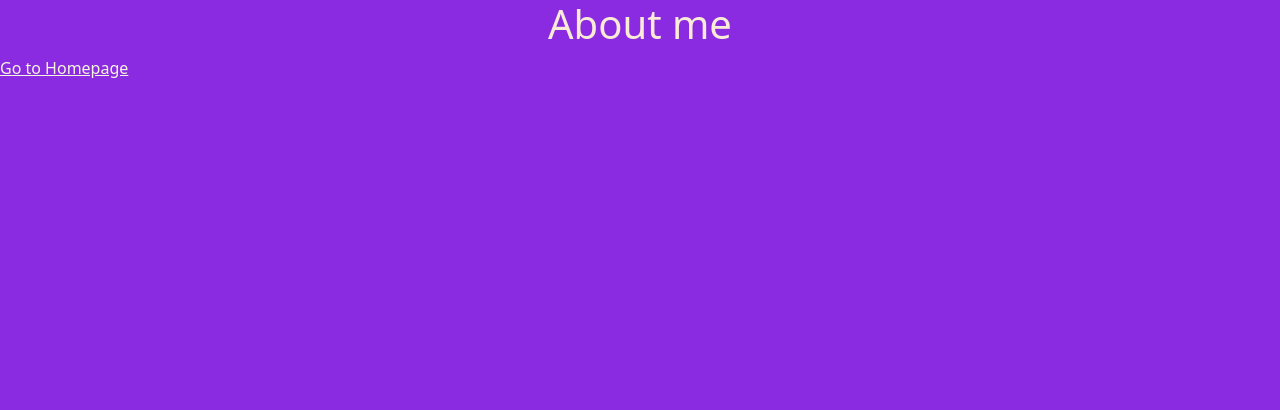
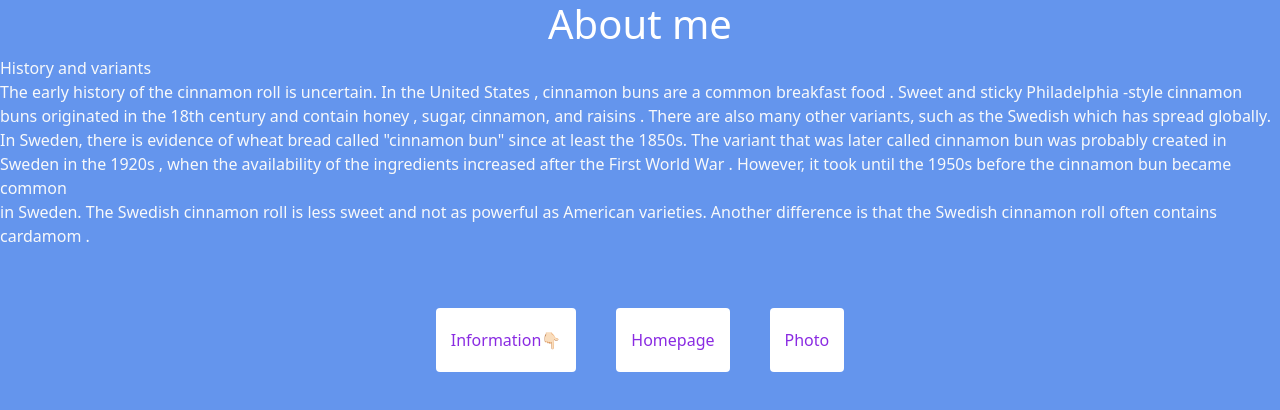
Before and after one commit to Nikavi/multiple-pagest-static-website, a plain HTML site: page about.html in a window 1280 px wide. Drawn offline with nearby package versions, Linux system fonts and the light colour scheme.

Commit message:
Add more pages and discriptions

```diff
--- a/about.html
+++ b/about.html
@@ -18,7 +18,29 @@
 
 <body>
   <h1>About me</h1>
-  <a href="/">Go to Homepage</a>
+  <p class="text-light">
+    History and variants
+    <br />
+    The early history of the cinnamon roll is uncertain. In the United States , cinnamon buns are a common breakfast
+    food .
+    Sweet and sticky Philadelphia -style cinnamon buns originated in the 18th century and contain honey , sugar,
+    cinnamon,
+    and raisins . There are also many other variants, such as the Swedish which has spread globally.
+    <br />
+    In Sweden, there is evidence of wheat bread called "cinnamon bun" since at least the 1850s. The variant that
+    was later called cinnamon bun was probably created in Sweden in the 1920s , when the availability of the
+    ingredients increased after the First World War . However, it took until the 1950s before the cinnamon bun became
+    common
+    <br />
+    in Sweden. The Swedish cinnamon roll is less sweet and not as powerful as American varieties. Another difference
+    is that the Swedish cinnamon roll often contains cardamom .
+  </p>
+  <br />
+  <div class="navigation-links mb-5 d-flex justify-content-center">
+    <a href="/about.html">Information👇🏻</a>
+    <a href="/">Homepage</a>
+    <a href="/photo.html">Photo</a>
+  </div>
 </body>
 
 </html>
--- a/styles/style.css
+++ b/styles/style.css
@@ -1,13 +1,22 @@
 body {
-    background-color: blueviolet;
+  background-color: cornflowerblue;
 }
 
 h1 {
-    text-align: center;
-    color: antiquewhite;
+  text-align: center;
+  color: white;
 }
 
-a {
-    color: beige;
-    text-align: center;
+.navigation-links a {
+  margin: 20px;
+  color: blueviolet;
+  background-color: white;
+  border-radius: 4px;
+  padding: 20px 15px;
+  text-decoration: none;
+  text-transform: capitalize;
 }
+.p {
+  display: flex;
+  justify-content: space-evenly;
+}
```
Also changed, not shown: index.html (+17 -3 lines), photo.html (added, +39 -0 lines), images/kanelbulle.jpg (added), 1 other file.
